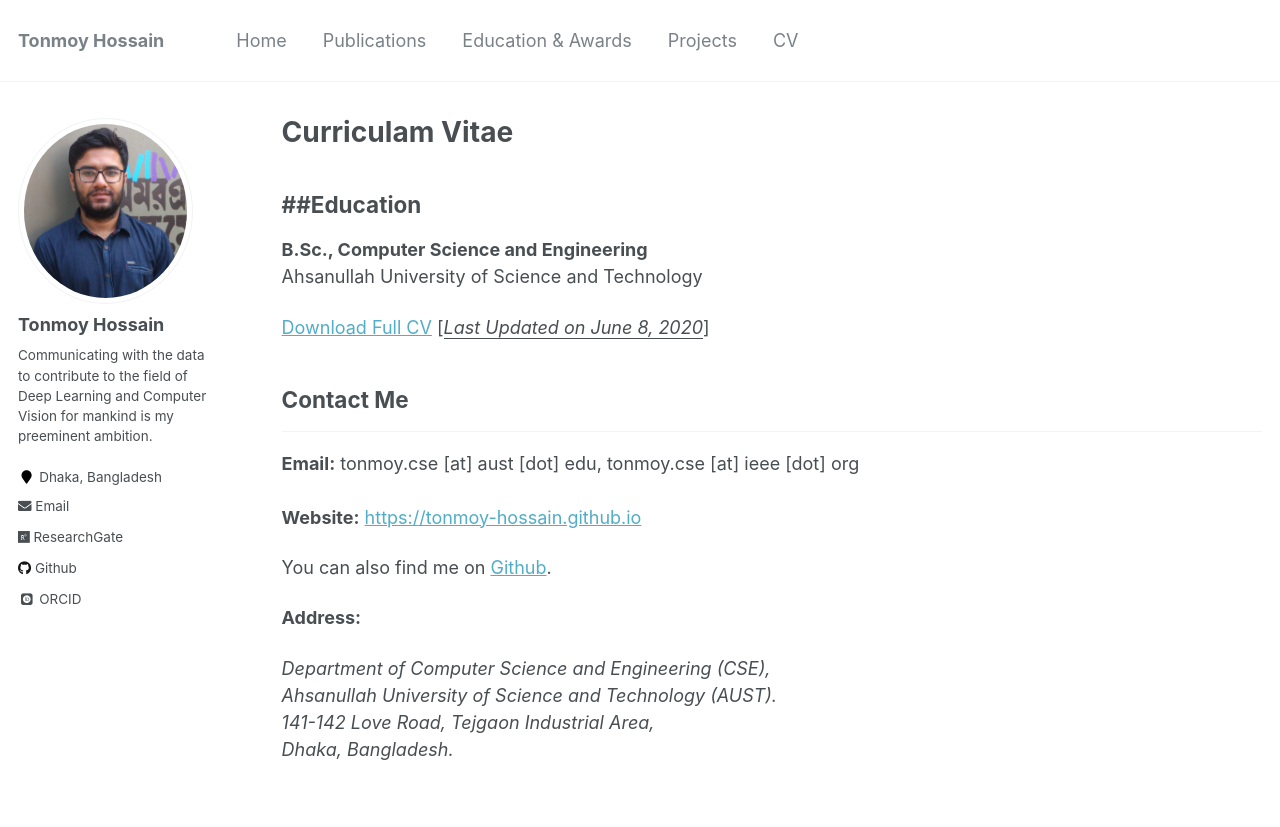
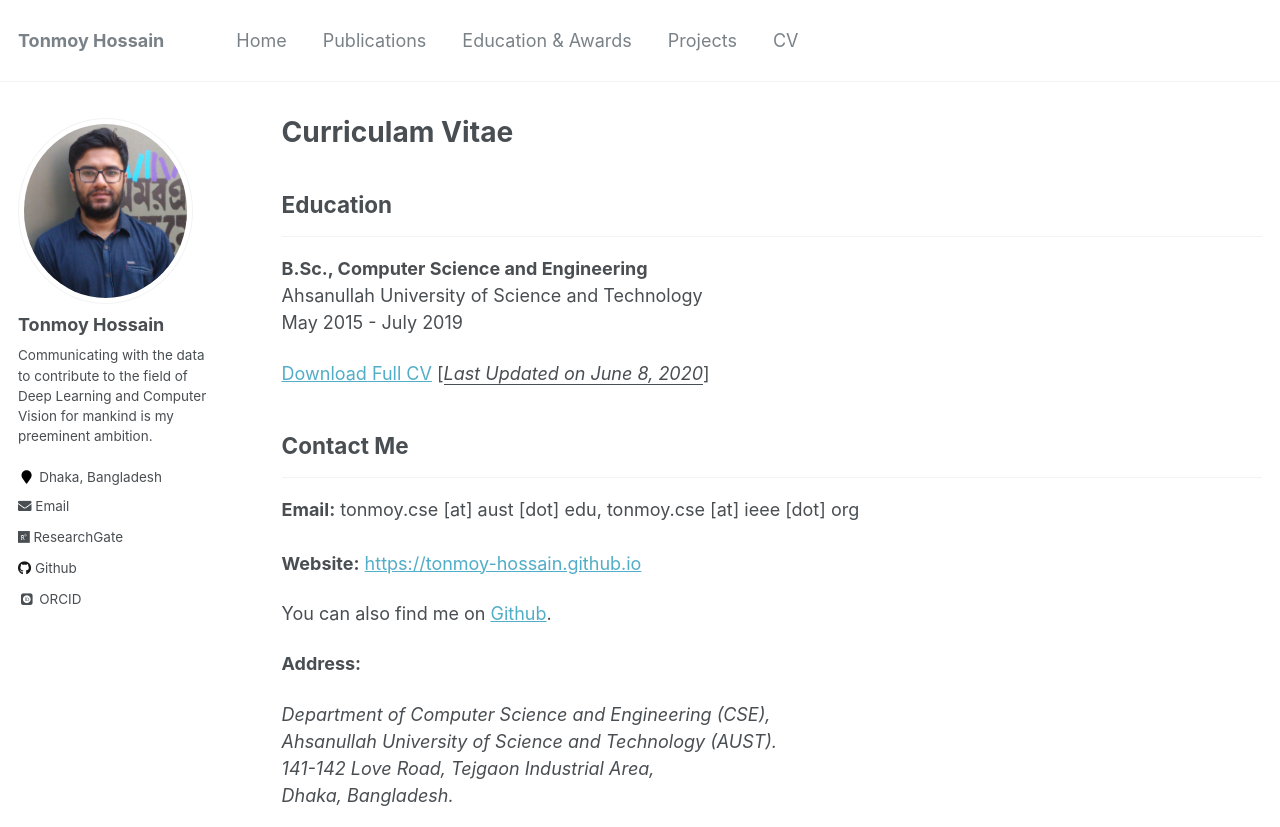
Before and after one commit to shaeekh/shaeekh.github.io, a Jekyll site: the page built from _pages/cv.md, in a window 1280 px wide and 900 px high, cut to the strip 0-827 px from the top of the window. Built offline with Jekyll 4.4.1, drawn with Linux system fonts in a browser that asks for light colours; some web fonts are replaced.

Commit message:
Update cv.md

```diff
--- a/_pages/cv.md
+++ b/_pages/cv.md
@@ -7,11 +7,11 @@ redirect_from:
   - /resume
 ---
 
-##Education
+## Education
 -------------
 <b>B.Sc., Computer Science and Engineering</b><br />
-Ahsanullah University of Science and Technology
-
+Ahsanullah University of Science and Technology<br />
+May 2015 - July 2019
 
 [Download Full CV](https://tonmoy-hossain.github.io/files/CV_June8.pdf) [<ins>*Last Updated on June 8, 2020*</ins>]
 
```
